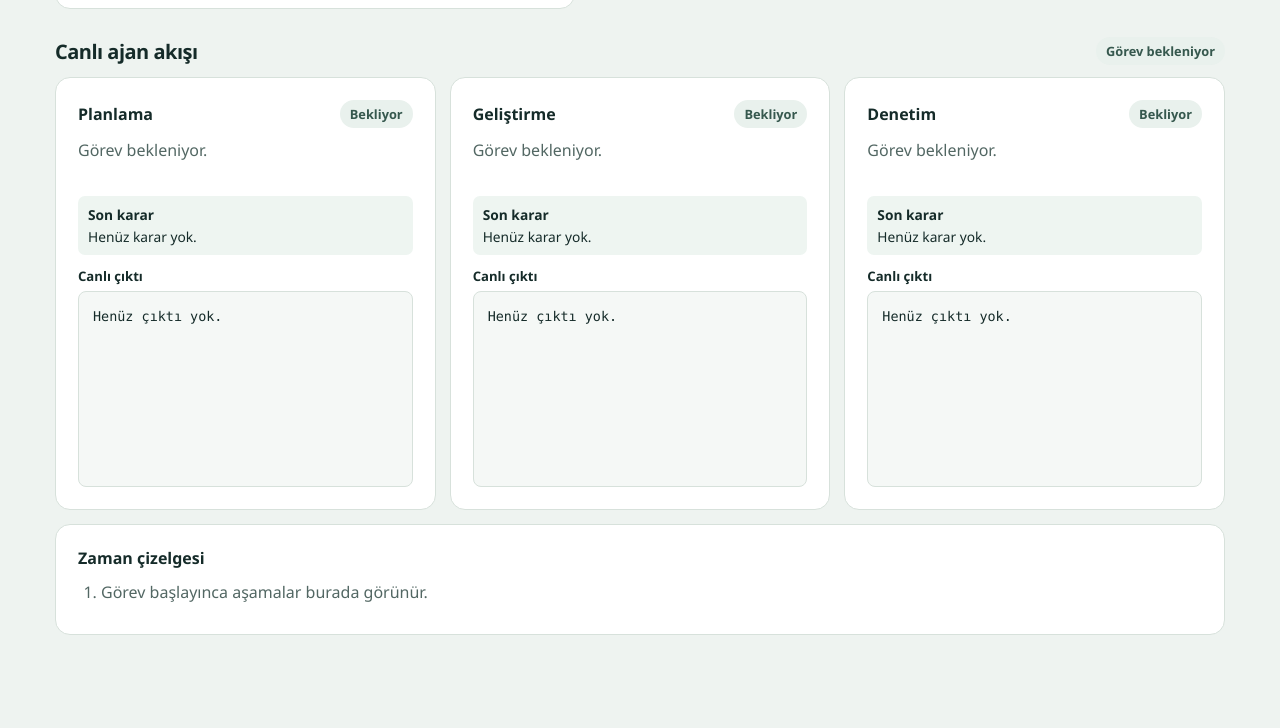
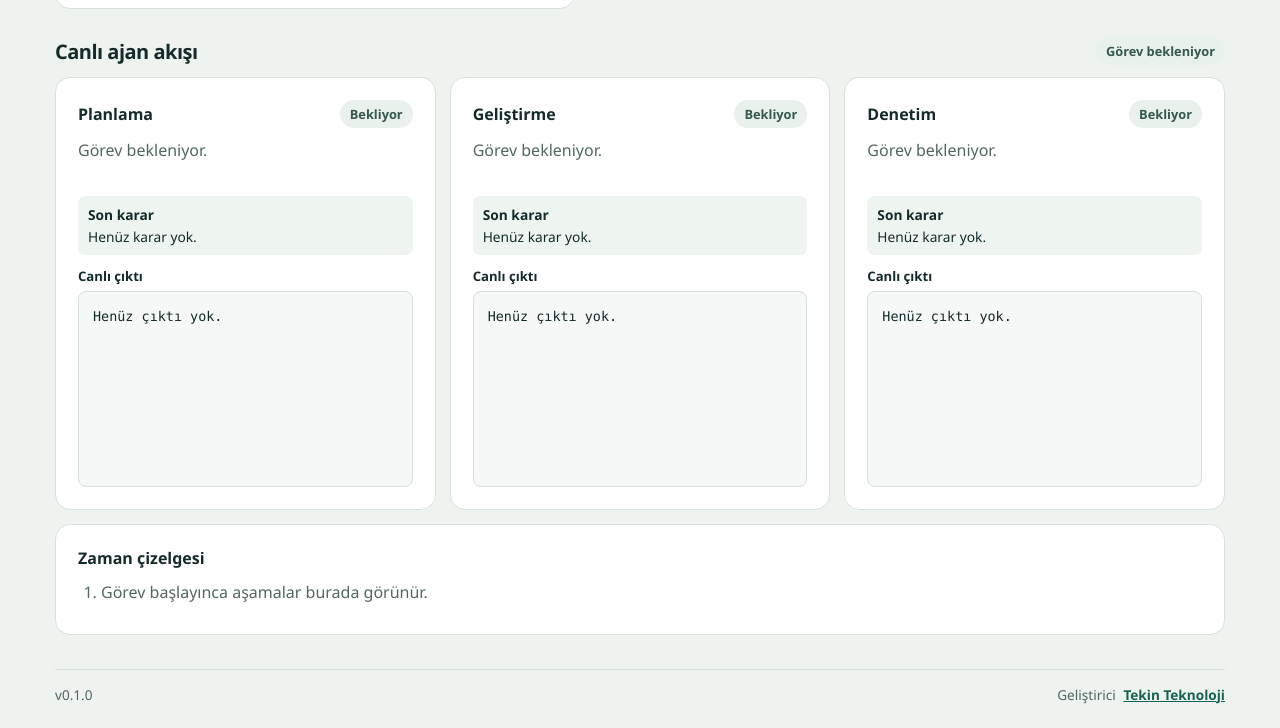
Before and after one commit to tekinteknoloji/Multi-Agent, a plain HTML site: page web/index.html in a window 1280 px wide. Shown: the part 1930-2658 px from the top of the page. Before the commit the page ends 2599 px from the top, so only its background shows below. Drawn offline with Linux system fonts and the light colour scheme; no server answers.

Commit message:
Show developer credit and panel version

```diff
--- a/web/app.css
+++ b/web/app.css
@@ -143,5 +143,7 @@ dialog pre { max-height: min(45vh, 430px); }
 .team-branch h3 { margin: 0; font-size: .95rem; }
 .team-branch .result-head button { padding: 4px 8px; font-size: .78rem; }
 .team-branch .extra-agent-row { border-top: 1px solid var(--line); padding-top: 7px; }
+.project-footer { display: flex; justify-content: space-between; flex-wrap: wrap; gap: 8px 16px; border-top: 1px solid var(--line); padding-block: 15px 24px; color: var(--muted); font-size: .85rem; }
+.project-footer a { color: var(--accent); font-weight: 650; margin-inline-start: .3em; }
 @media (max-width: 800px) { #project-team-list { grid-template-columns: repeat(2, minmax(0, 1fr)); } }
 @media (max-width: 520px) { #project-team-list { grid-template-columns: 1fr; } }
--- a/web/index.html
+++ b/web/index.html
@@ -242,5 +242,9 @@
       </article>
     </template>
   </main>
+  <footer class="wrap project-footer">
+    <span aria-label="Sürüm 0.1.0">v0.1.0</span>
+    <span>Geliştirici <a href="https://tekinteknoloji.com">Tekin Teknoloji</a></span>
+  </footer>
 </body>
 </html>
```
Also changed, not shown: 1 other file.
